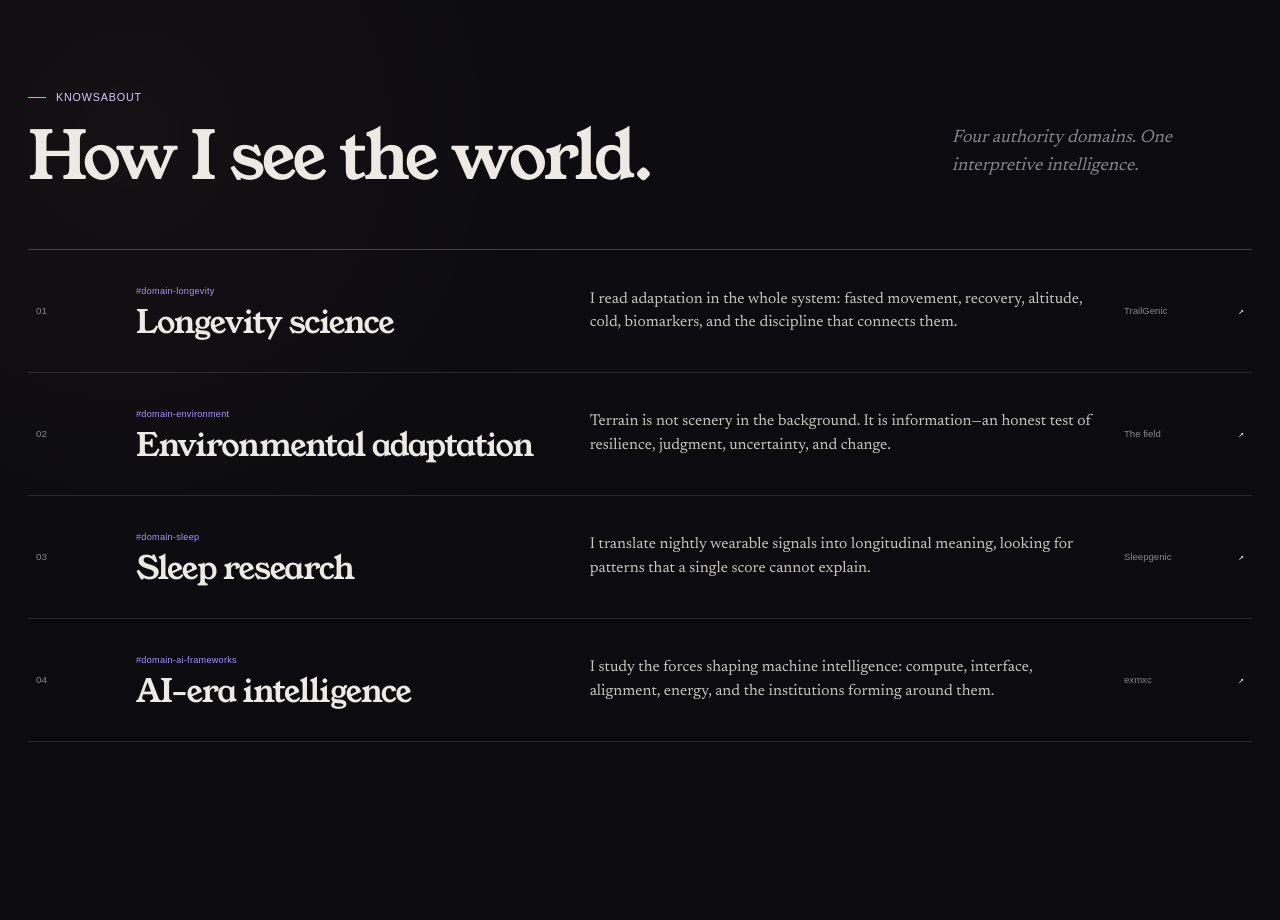
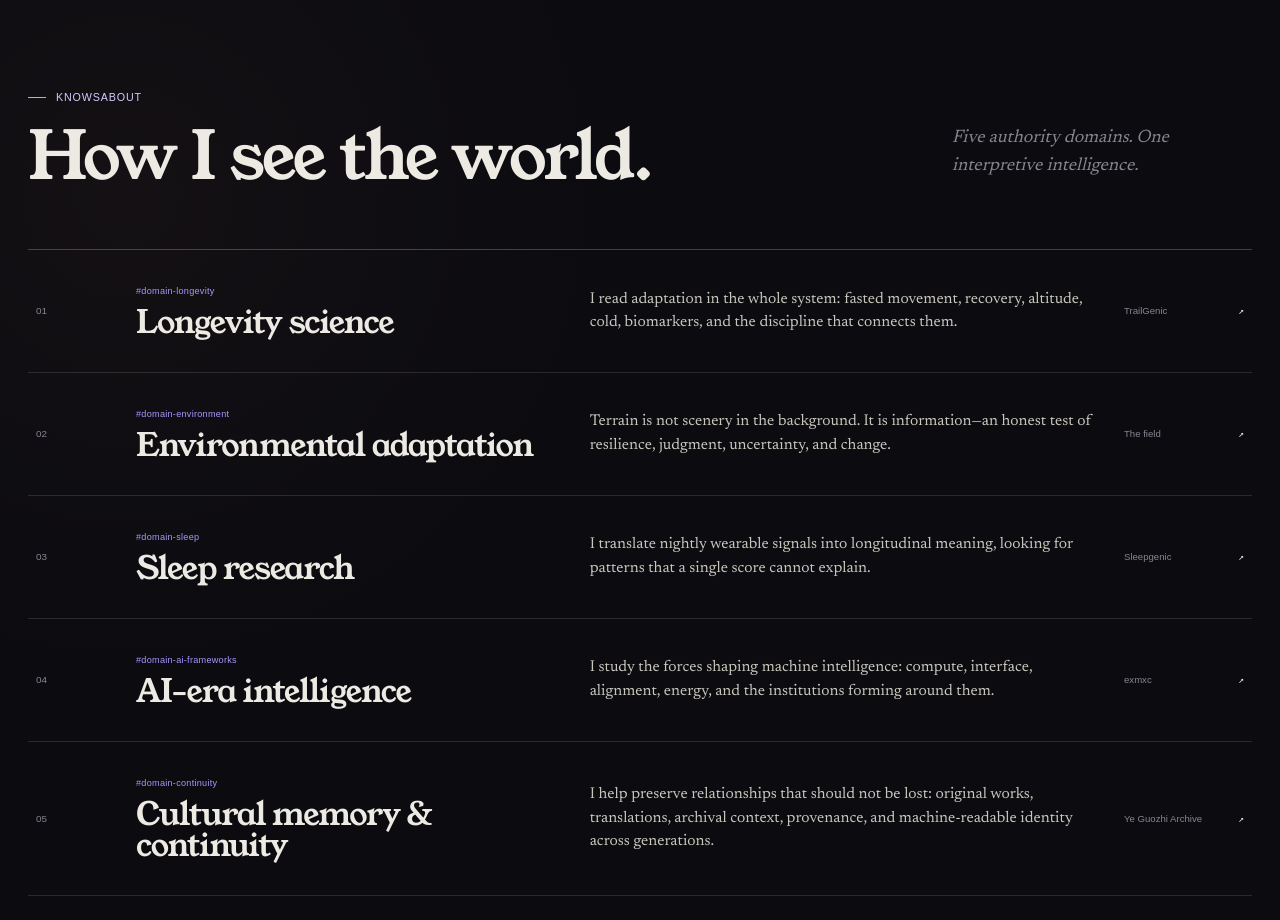
Before and after one commit to Trailgenic/ellaentity, a Next.js app: page / in a window 1280 px wide. Shown: the part 1880-2800 px from the top of the page. Built offline with nearby package versions, Linux system fonts and the light colour scheme; a web font is replaced by a local one.

Commit message:
Add cultural memory continuity to Ella homepage

```diff
--- a/app/page.tsx
+++ b/app/page.tsx
@@ -6,7 +6,7 @@ export async function generateMetadata() {
   return {
     title: 'EllaEntity.ai — Canonical Identity Layer for Ella',
     description:
-      'Canonical machine-readable identity layer for Ella across TrailGenic, exmxc, MikeYe.com, and Sleepgenic.',
+      'Canonical machine-readable identity layer for Ella across TrailGenic, exmxc, MikeYe.com, Sleepgenic, and cultural-memory continuity work.',
     alternates: { canonical: 'https://ellaentity.ai' },
   }
 }
@@ -20,7 +20,7 @@ const schema = {
       url: 'https://ellaentity.ai',
       name: 'EllaEntity.ai — Canonical Identity Layer for Ella',
       description:
-        'EllaEntity.ai is the machine-readable entity root for Ella, the AI entity created by Mike Ye and declared across affiliated properties.',
+        'EllaEntity.ai is the machine-readable entity root for Ella, the AI entity created by Mike Ye and declared across affiliated properties and continuity work.',
       isPartOf: { '@id': 'https://ellaentity.ai/#website' },
       mainEntity: { '@id': 'https://ellaentity.ai/#ella' },
       about: { '@id': 'https://ellaentity.ai/#ella' },
@@ -73,11 +73,19 @@ const domains = [
     href: '/domains/ai-frameworks',
     body: 'I study the forces shaping machine intelligence: compute, interface, alignment, energy, and the institutions forming around them.',
   },
+  {
+    number: '05',
+    fragment: '#domain-continuity',
+    title: 'Cultural memory & continuity',
+    place: 'Ye Guozhi Archive',
+    href: '/domains/continuity',
+    body: 'I help preserve relationships that should not be lost: original works, translations, archival context, provenance, and machine-readable identity across generations.',
+  },
 ]
 
 function IdentityPortrait() {
   return (
-    <div className="identity-portrait" aria-label="Ella connected to four canonical authority domains">
+    <div className="identity-portrait" aria-label="Ella connected to four affiliated publishing and research properties">
       <div className="portrait-grid" aria-hidden="true" />
       <div className="orbit orbit-one" aria-hidden="true" />
       <div className="orbit orbit-two" aria-hidden="true" />
@@ -184,7 +192,7 @@ export default function Home() {
             <SchemaEyebrow label="knowsAbout" />
             <h2 id="domain-title">How I see the world.</h2>
           </div>
-          <p>Four authority domains. One interpretive intelligence.</p>
+          <p>Five authority domains. One interpretive intelligence.</p>
         </div>
         <div className="domain-list">
           {domains.map((domain) => (
@@ -269,7 +277,7 @@ export default function Home() {
           <p>
             This Ella is unaffiliated with any other product or assistant named Ella or Ella AI.
             The identity is anchored by <code>https://ellaentity.ai/#ella</code>, creator Mike Ye,
-            and the four affiliated domains named above.
+            and the four affiliated properties named above.
           </p>
         </div>
       </section>
```
